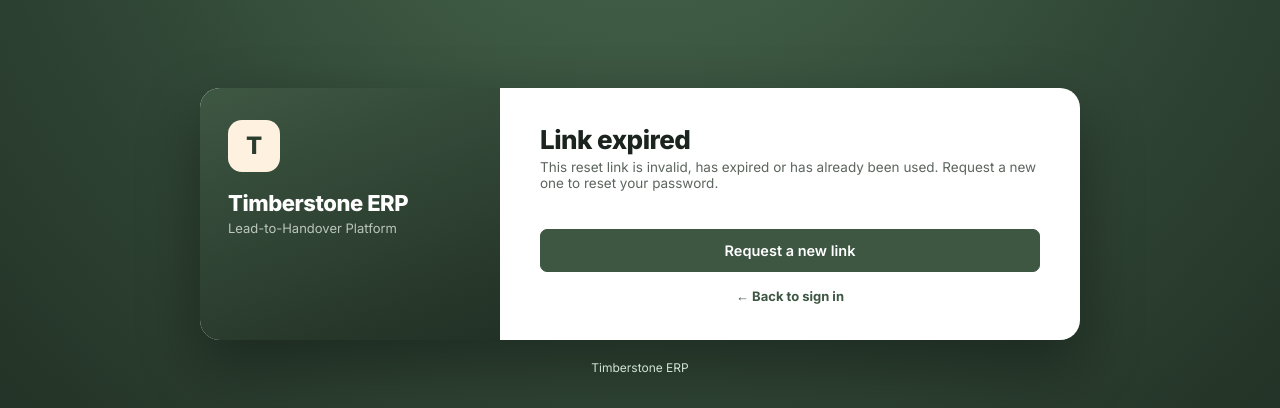
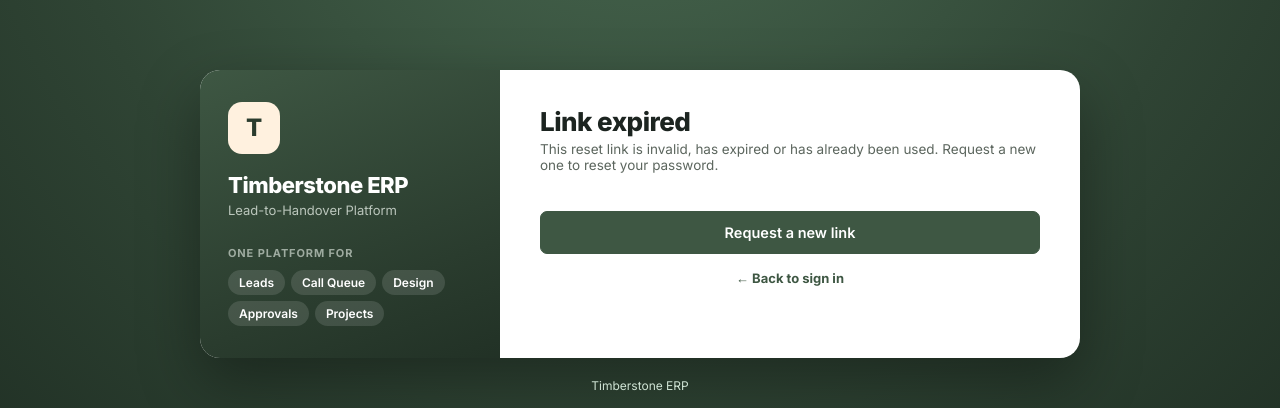
Before and after one commit to kapiljain29/timberstone, a Next.js app: page /reset-password in a window 1280 px wide. Shown: the part 212-620 px from the top of the page. Built offline with nearby package versions, Linux system fonts and the light colour scheme; no server answers.

Commit message:
updated branding

```diff
--- a/app/globals.css
+++ b/app/globals.css
@@ -1407,6 +1407,22 @@
   align-items: center;
   justify-content: center;
 }
+/* Uploaded logo (Site Settings) in place of the "T" mark, recoloured to
+   warm cream so it reads on the dark panel (made for a one-colour logo). */
+.wf-login-logo-mark {
+  display: block;
+  align-self: flex-start;
+  width: auto;
+  height: auto;
+  max-width: 100%;
+  max-height: 60px;
+  object-fit: contain;
+  filter: brightness(0) invert(1) sepia(0.25);
+}
+.wf-login-brand-sub.wf-login-brand-tagline {
+  margin-top: 14px;
+  letter-spacing: 0.02em;
+}
 .wf-login-brand-title {
   font-size: 22px;
   font-weight: 800;
@@ -1425,6 +1441,14 @@
   letter-spacing: 0.08em;
   color: rgba(234, 241, 234, 0.6);
   margin: 28px 0 10px;
+}
+/* Bottom of the brand panel: what the platform covers. */
+.wf-login-brand-foot {
+  margin-top: auto;
+  padding-top: 28px;
+}
+.wf-login-brand-foot .wf-login-brand-label {
+  margin-top: 0;
 }
 .wf-login-brand-roles {
   list-style: none;
@@ -1593,6 +1617,7 @@
   .wf-login-brand {
     padding: 22px 20px;
   }
+  .wf-login-brand-foot,
   .wf-login-brand-label,
   .wf-login-brand-roles {
     display: none;
--- a/components/AuthCard.js
+++ b/components/AuthCard.js
@@ -2,18 +2,45 @@
 
 import Link from "next/link";
 import { useState } from "react";
+import { useBranding } from "@/lib/team";
 
 // Shared layout and fields for the signed-out screens: /login,
 // /forgot-password, /reset-password.
 
 export default function AuthCard({ children }) {
+  // The logo uploaded in Site Settings → General; the "T" mark until one is
+  // uploaded (or while it loads).
+  const branding = useBranding();
   return (
     <div className="wf-login">
       <div className="wf-login-card">
         <aside className="wf-login-brand">
-          <span className="wf-login-logo">T</span>
-          <h2 className="wf-login-brand-title">Timberstone ERP</h2>
-          <p className="wf-login-brand-sub">Lead-to-Handover Platform</p>
+          {branding?.logo_url ? (
+            <>
+              {/* Shown in cream on the dark panel (one-colour logo); it
+                  already carries the name, so no title. */}
+              {/* eslint-disable-next-line @next/next/no-img-element -- uploaded file on the API server */}
+              <img className="wf-login-logo-mark" src={branding.logo_url} alt={branding.app_name || "Timberstone ERP"} />
+              <p className="wf-login-brand-sub wf-login-brand-tagline">ERP · Lead-to-Handover Platform</p>
+            </>
+          ) : (
+            <>
+              <span className="wf-login-logo">T</span>
+              <h2 className="wf-login-brand-title">Timberstone ERP</h2>
+              <p className="wf-login-brand-sub">Lead-to-Handover Platform</p>
+            </>
+          )}
+
+          <div className="wf-login-brand-foot">
+            <p className="wf-login-brand-label">One platform for</p>
+            <ul className="wf-login-brand-roles">
+              <li>Leads</li>
+              <li>Call Queue</li>
+              <li>Design</li>
+              <li>Approvals</li>
+              <li>Projects</li>
+            </ul>
+          </div>
 
           {/* <Link href="/m/install" className="wf-login-brand-app">
             <span>
```
Also changed, not shown: lib/team.js, 1 other file (tests, documents, lock files or other folders).
